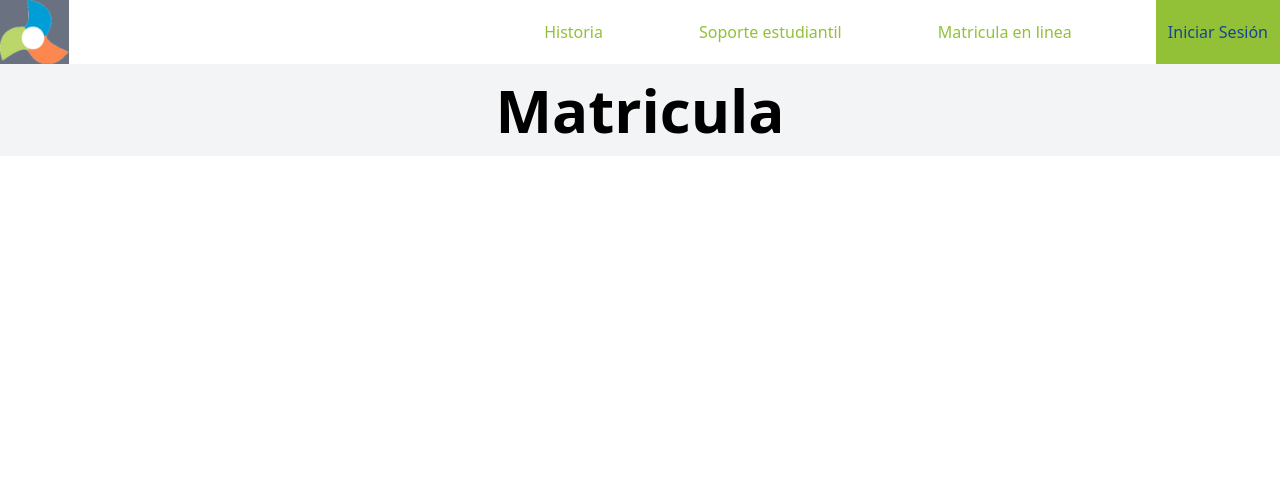
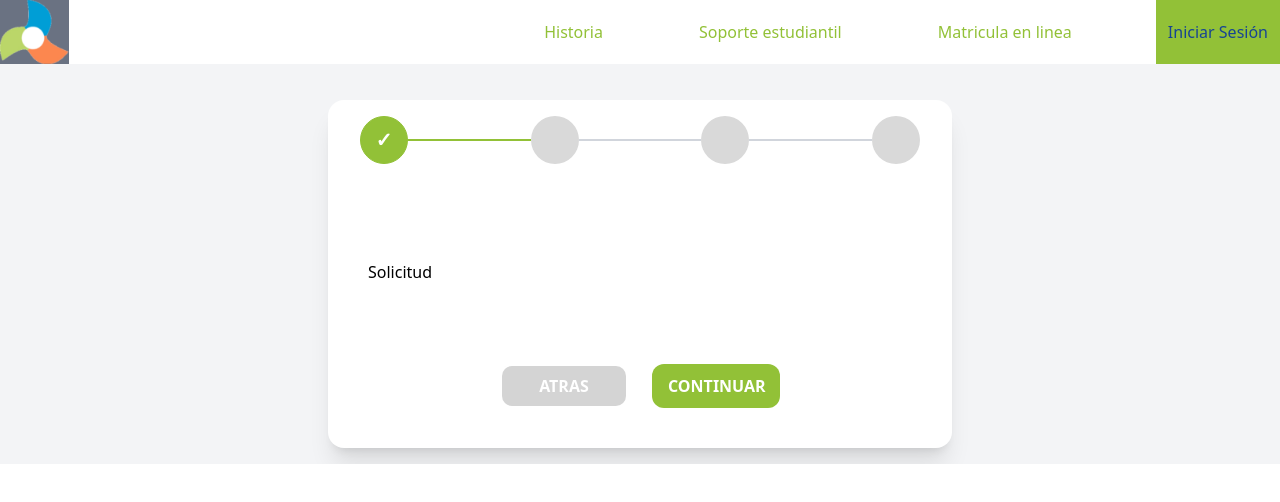
Before and after one commit to Analisis-y-diseno-de-sistemas-2/proyecto_ads2, a React (Vite) app: page /matricula in a window 1280 px wide. Shown: the top 502 px of the page. Built offline with nearby package versions, Linux system fonts and the light colour scheme.

Commit message:
feat: implement multi-step registration process with context management and navigation controls

```diff
--- a/src/pages/matricula/Matricula.jsx
+++ b/src/pages/matricula/Matricula.jsx
@@ -1,9 +1,70 @@
-import React from "react";
+import React, { useState } from "react";
+import Solicitud from "../../components/steps/Solicitud";
+import Registro from "../../components/steps/Registro";
+import Pagos from "../../components/steps/Pagos";
+import Finalizado from "../../components/steps/Finalizado";
+import Stepper from "../../components/stepercontrol/Stepper";
+import ButtonControl from "../../components/stepercontrol/ButtonControl";
+import { StepperContext } from "../../context/StepperContext";
 
 function Matricula() {
+  const [currentStep, setCurrentStep] = useState(1);
+  const [userData, setUserData] = useState("");
+  const [finalData, setFinalData] = useState([]);
+  const steps = [
+    "Account information",
+    "Personal information",
+    "Payment",
+    "Confirmation",
+  ];
+  const displayStep = (step) => {
+    switch (step) {
+      case 1:
+        return <Solicitud />;
+      case 2:
+        return <Registro />;
+      case 3:
+        return <Pagos />;
+      case 4:
+        return <Finalizado />;
+      default:
+    }
+  };
+
+  const handleClick = (direction) => {
+    let newStep = currentStep;
+
+    direction === "next" ? newStep++ : newStep--;
+    newStep > 0 && newStep <= steps.length && setCurrentStep(newStep);
+  };
   return (
-    <div>
-      <h1 className="text-center font-extrabold text-6xl">Matricula</h1>
+    <div className="md:w-1/2 mx-auto shadow-xl rounded-2xl pb-2 bg-white ">
+      {/* Stepper */}
+      <div className="container horizontal mt-5">
+        <Stepper steps={steps} currentStep={currentStep} />
+
+        {/* Display Components */}
+        <div className="my-10 p-10">
+          <StepperContext.Provider
+            value={{
+              userData,
+              setUserData,
+              finalData,
+              setFinalData,
+            }}
+          >
+            {displayStep(currentStep)}
+          </StepperContext.Provider>
+        </div>
+      </div>
+      {/* Navigation Controls */}
+      {currentStep !== steps.length && (
+        <ButtonControl
+          handleClick={handleClick}
+          currentStep={currentStep}
+          steps={steps}
+        />
+      )}
     </div>
   );
 }
```
